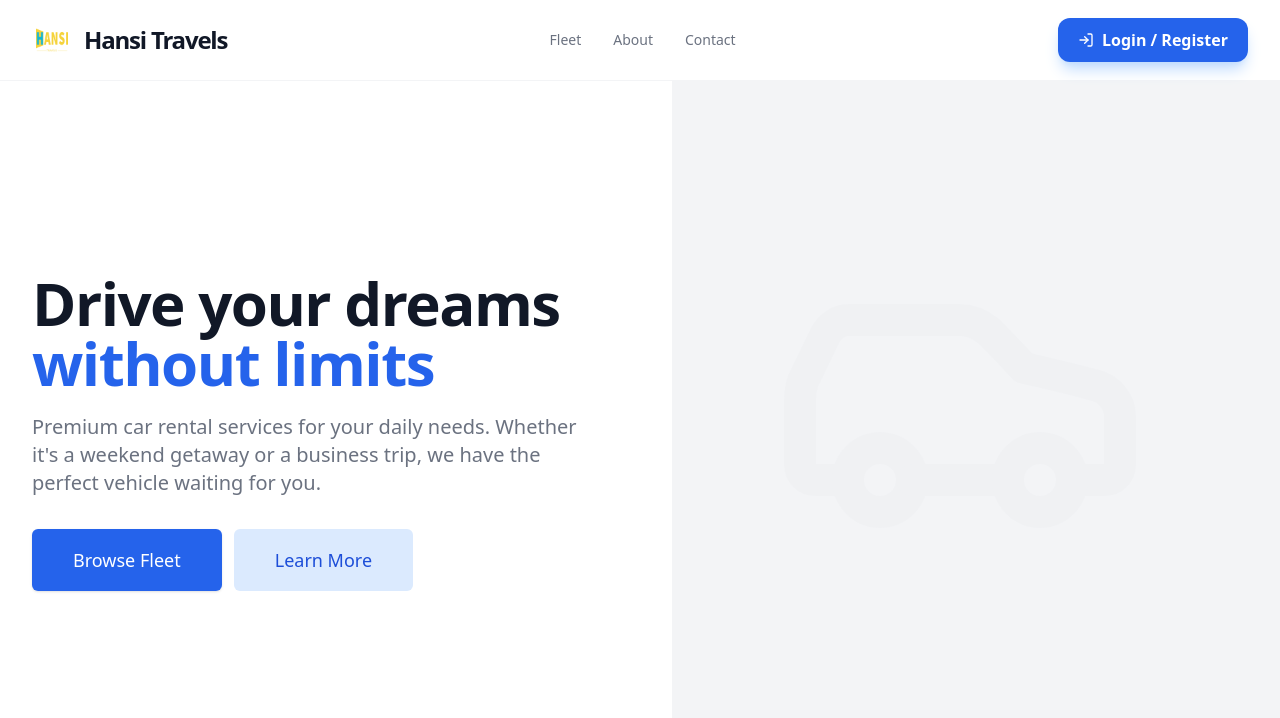
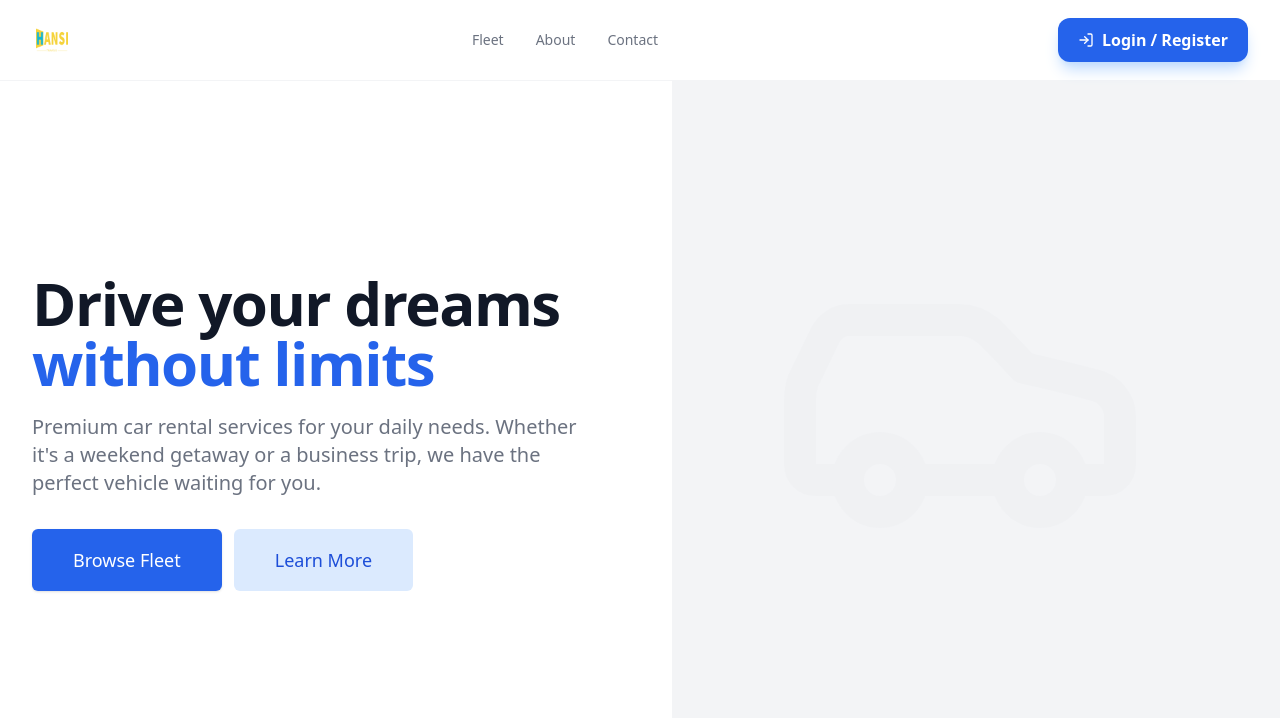
Before and after one commit to Deadx34/Rent-Go, a PHP site: page /index.php in a window 1280 px wide. Shown: the top 718 px of the page. Run offline with PHP 8.4, Linux system fonts and the light colour scheme; data that the repository does not hold is empty; some libraries are stand-ins or nearby versions.

Commit message:
Remove branding text "Hansi Travels" from index.php

```diff
--- a/index.php
+++ b/index.php
@@ -130,7 +130,6 @@ $feedbacks = $conn->query($feedbacks_sql);
                         <!-- Ensure this image is in your folder -->
                         <img src="./uploads/rent&go_logo.png" alt="Logo" class="w-full h-full object-contain"/>
                     </div>
-                    <span class="font-extrabold text-2xl tracking-tighter text-gray-900">Hansi Travels</span>
                 </a>
 
                 <!-- Desktop Menu -->
```
